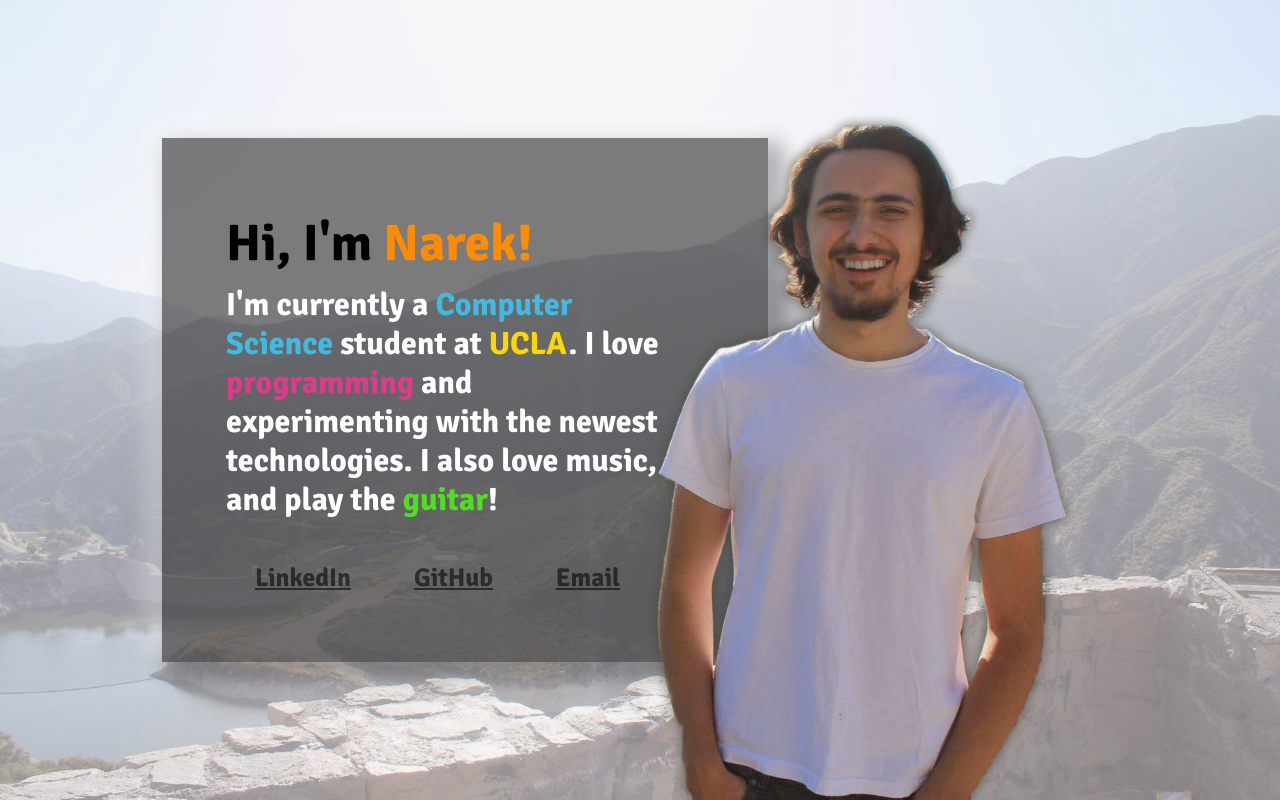
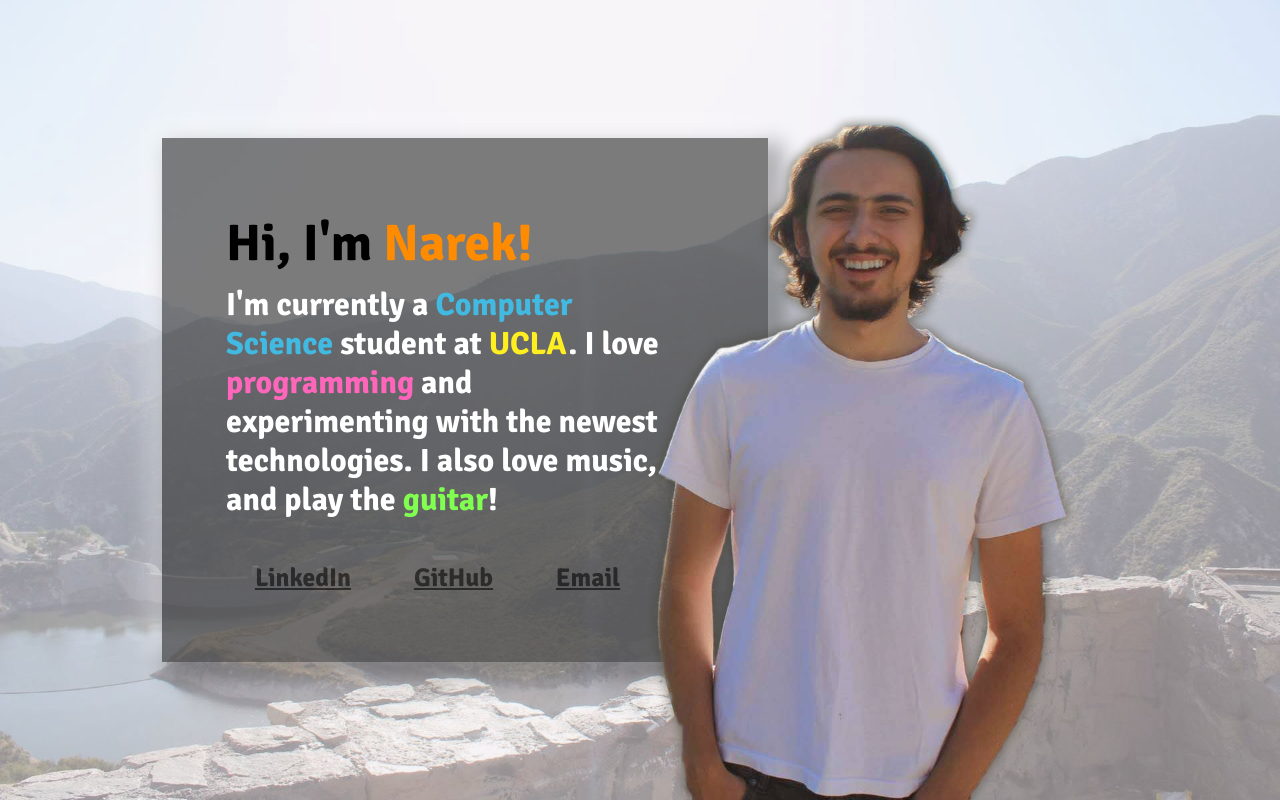
Before and after one commit to dadur604/PersonalWebsite, a plain HTML site: page index.html in a window 1280 px wide. Drawn offline with Linux system fonts and the light colour scheme.

Commit message:
Update styles.css

```diff
--- a/styles.css
+++ b/styles.css
@@ -116,13 +116,13 @@ a.link {
 }
 
 .ucla {
-	color: gold;
+	color: #ffee20;
 }
 
 .programming {
-	color: #dd3c8c;
+	color: #ff66bb;
 }
 
 .guitar {
-	color: #50df20;
+	color: #80ff50;
 }
```
